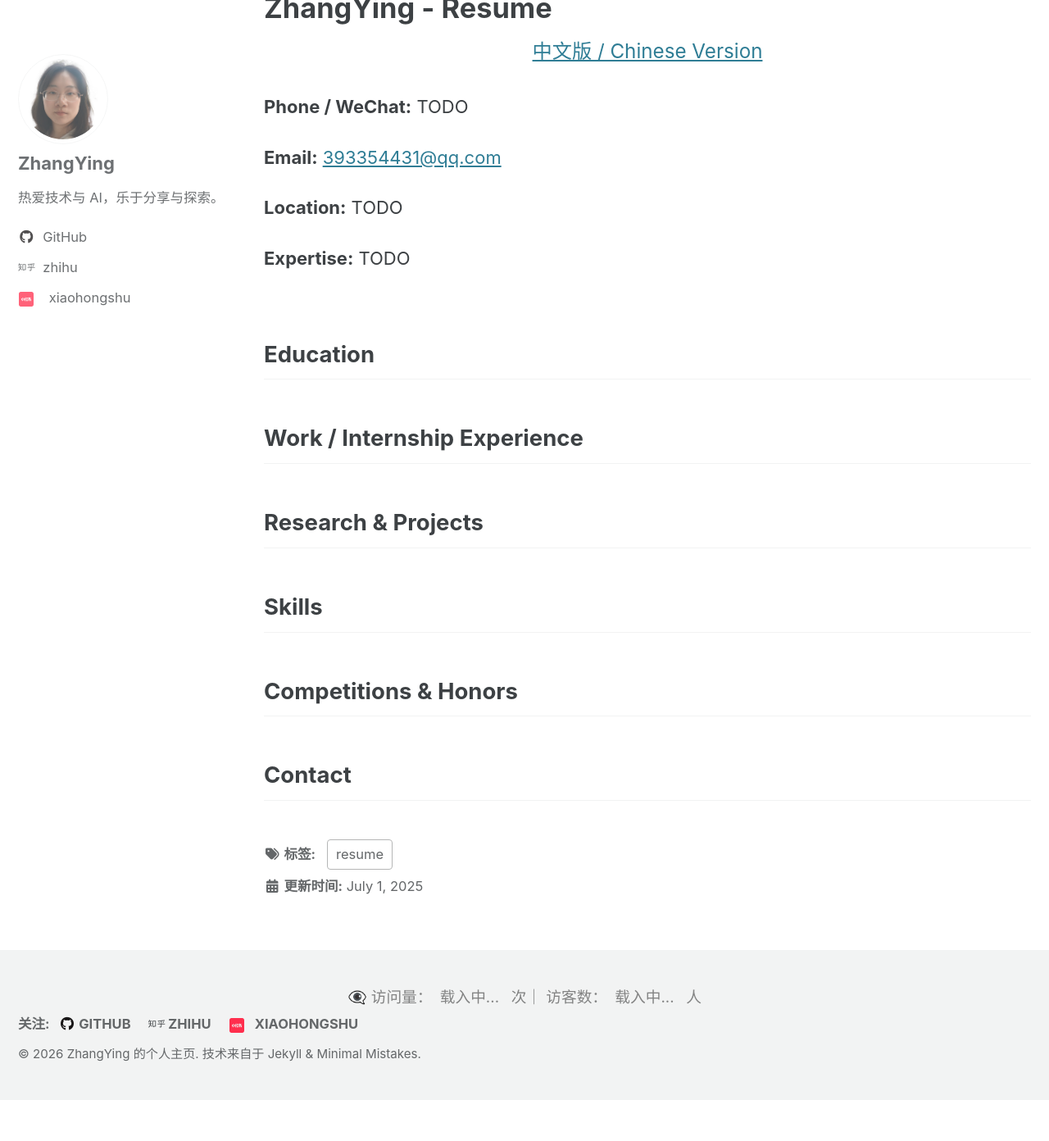
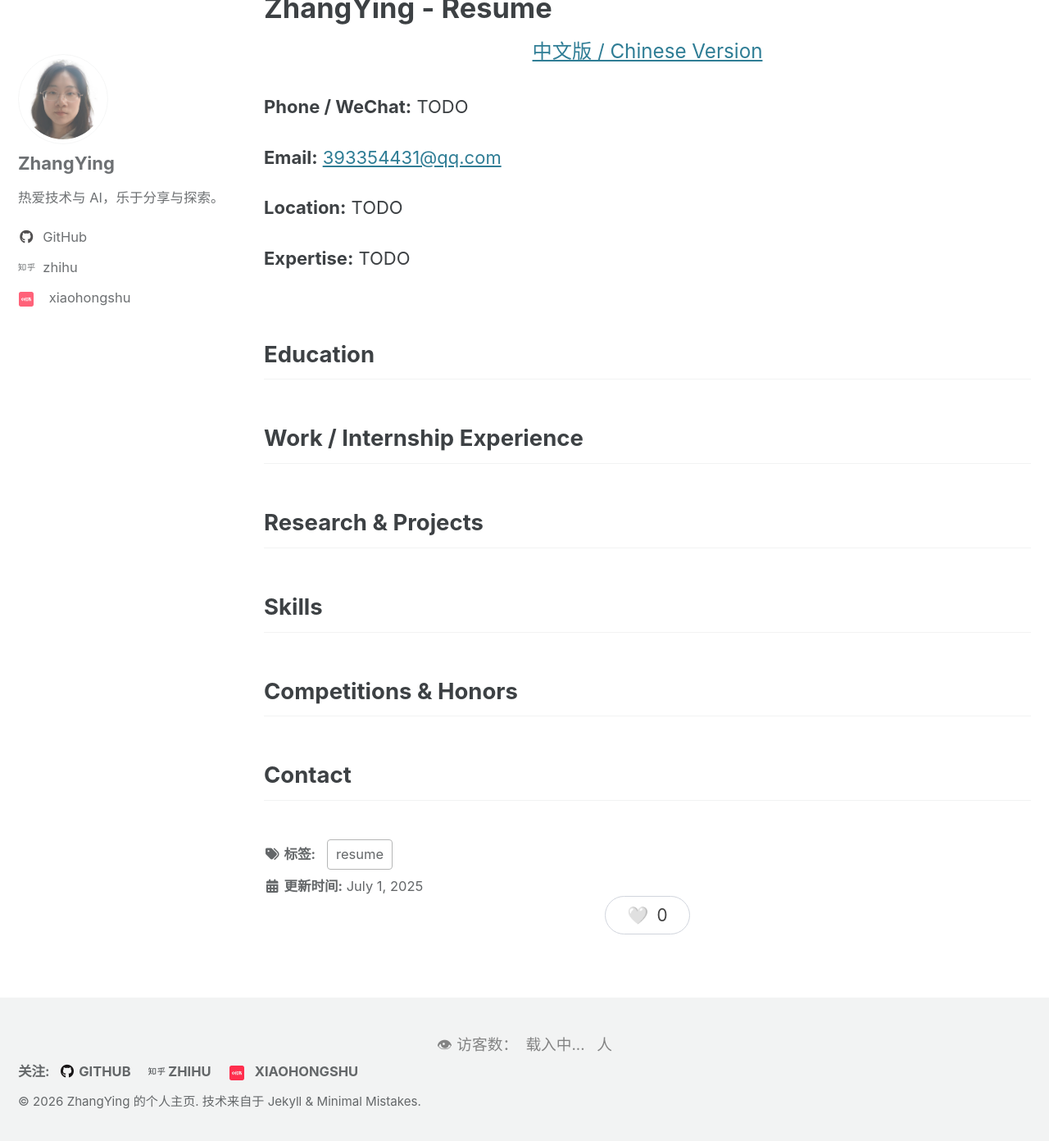
Before and after one commit to CodingZY/CodingZY.github.io, a Jekyll site: the page built from _pages/about-en.md, in a window 1280 px wide and 1400 px high, scrolled down 185 px. Shown: the top 1392 px of the window at 82% size. Built offline with Jekyll 4.4.1, drawn with Linux system fonts in a browser that asks for light colours; cached includes are drawn as plain includes; comment, search, counter and statistics services are not loaded; before the commit the page ends 1527 px from its top, so only the background shows below that.

Commit message:
footer: 去掉访问量统计仅保留访客数；新增页面点赞按钮
Co-Authored-By: Kscc <noreply@owtffssent.com>

```diff
--- a/_includes/footer/custom.html
+++ b/_includes/footer/custom.html
@@ -19,8 +19,7 @@
 </style>
 
 <div class="footer-analytics">
-  👁‍🗨 访问量：<span id="busuanzi_value_site_pv">载入中...</span> 次｜
-  访客数：<span id="busuanzi_value_site_uv">载入中...</span> 人
+  👁 访客数：<span id="busuanzi_value_site_uv">载入中...</span> 人
 </div>
 
 <!-- end custom footer snippets -->
--- /dev/null
+++ b/_includes/page-like.html
@@ -0,0 +1,60 @@
+<!-- 👍 页面点赞按钮（localStorage 实现，无需后端） -->
+<div class="like-btn-wrap" data-like-key="{{ page.url }}">
+  <button class="like-btn" type="button" aria-label="点赞本页">
+    <span class="like-icon">🤍</span>
+    <span class="like-count">0</span>
+  </button>
+</div>
+
+<style>
+  .like-btn-wrap { text-align: center; margin: 1.5rem 0 .5rem; }
+  .like-btn {
+    display: inline-flex; align-items: center; gap: .45rem;
+    padding: .45rem 1.2rem; font-size: .95rem;
+    border: 1px solid #d0d4dc; border-radius: 2rem;
+    background: #fff; color: #444; cursor: pointer;
+    transition: all .2s ease;
+  }
+  .like-btn:hover { border-color: #e25555; color: #e25555; }
+  .like-btn.liked { border-color: #e25555; color: #e25555; background: #fdf1f1; }
+  .like-btn.liked .like-icon { animation: like-pop .3s ease; }
+  .like-btn .like-count { font-variant-numeric: tabular-nums; }
+  @keyframes like-pop {
+    0% { transform: scale(1); } 50% { transform: scale(1.4); } 100% { transform: scale(1); }
+  }
+  @media (prefers-color-scheme: dark) {
+    .like-btn { background: transparent; border-color: #3a3f4b; color: #aaa; }
+    .like-btn:hover, .like-btn.liked { border-color: #e25555; color: #e25555; background: rgba(226,85,85,.08); }
+  }
+</style>
+
+<script>
+(function () {
+  var wrap = document.querySelector('[data-like-key]');
+  if (!wrap) return;
+  var key = 'like:' + wrap.getAttribute('data-like-key');
+  var btn = wrap.querySelector('.like-btn');
+  var icon = wrap.querySelector('.like-icon');
+  var countEl = wrap.querySelector('.like-count');
+
+  function read() {
+    try { return JSON.parse(localStorage.getItem(key)) || { liked: false, count: 0 }; }
+    catch (e) { return { liked: false, count: 0 }; }
+  }
+  function render() {
+    var s = read();
+    countEl.textContent = s.count;
+    btn.classList.toggle('liked', s.liked);
+    icon.textContent = s.liked ? '❤️' : '🤍';
+  }
+  btn.addEventListener('click', function () {
+    var s = read();
+    s.liked = !s.liked;
+    s.count += s.liked ? 1 : -1;
+    if (s.count < 0) s.count = 0;
+    try { localStorage.setItem(key, JSON.stringify(s)); } catch (e) {}
+    render();
+  });
+  render();
+})();
+</script>
--- a/_layouts/single.html
+++ b/_layouts/single.html
@@ -60,6 +60,8 @@ layout: default
         {% include page__date.html %}
       </footer>
 
+      {% include page-like.html %}
+
       {% if page.share %}{% include social-share.html %}{% endif %}
 
       {% include post_pagination.html %}
```
